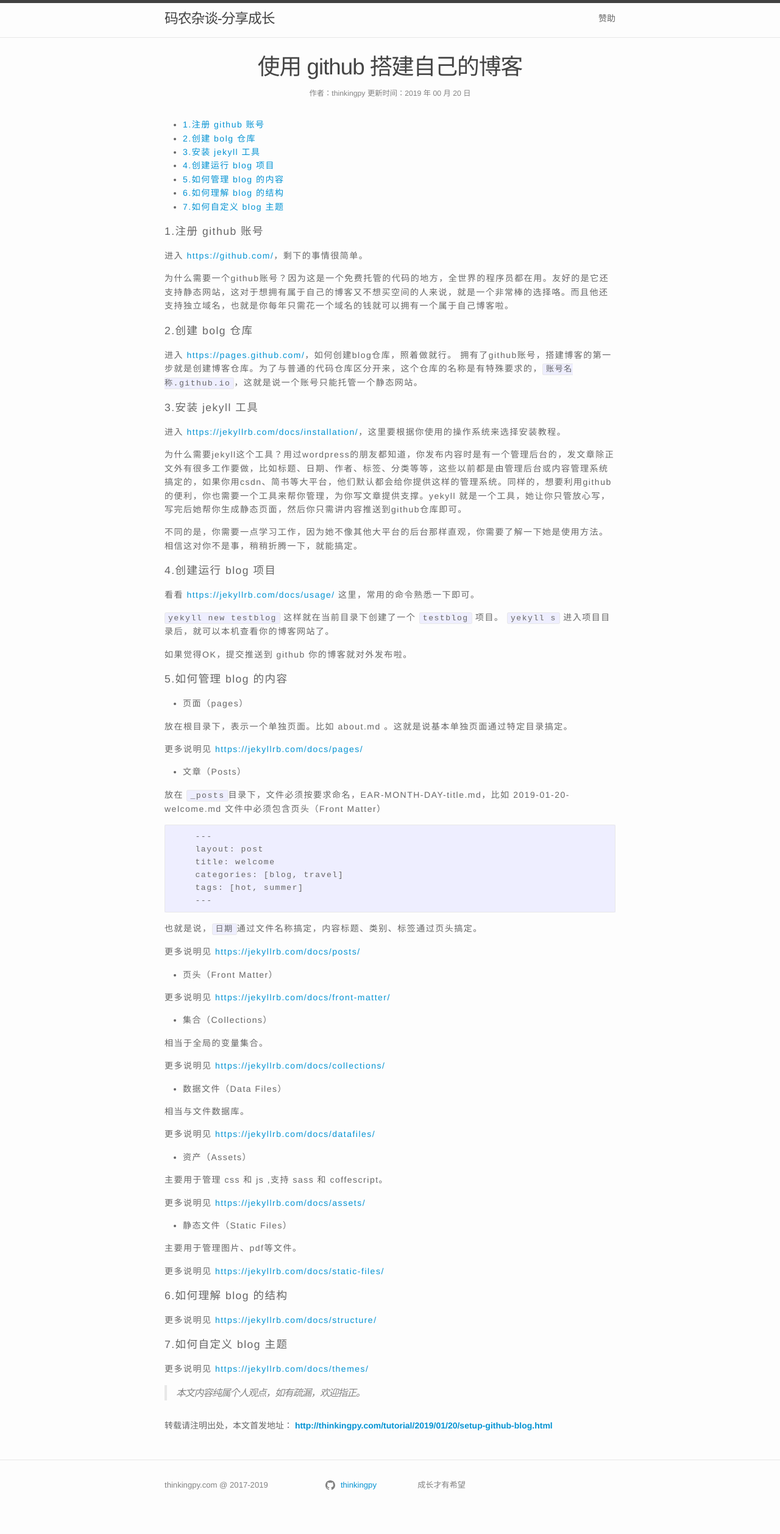
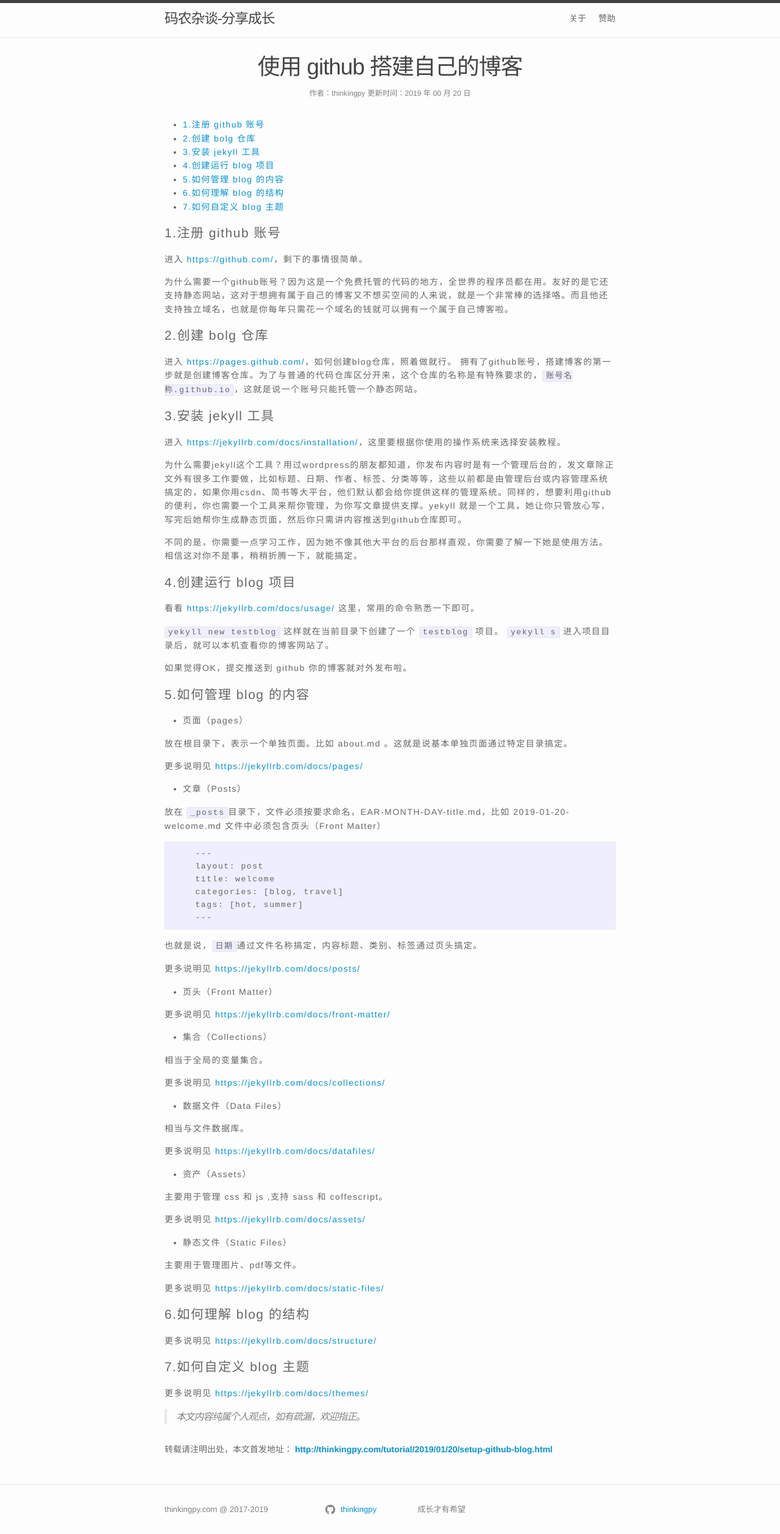
Before and after one commit to thinkingpy/thinkingpy.github.io, a Jekyll site: the page built from _posts/2019-01-20-setup-github-blog.md, in a window 1280 px wide. Shown: the whole page at 61% size. Built offline with Jekyll 4.4.1, drawn with Linux system fonts in a browser that asks for light colours; before the commit the page ends 2475 px from its top, so only the background shows below that.

```diff
--- a/_posts/2019-01-20-setup-github-blog.md
+++ b/_posts/2019-01-20-setup-github-blog.md
@@ -13,18 +13,18 @@ description: 如何使用 github 搭建自己的博客。
 * auto-gen TOC:
 {:toc}
 
-### 1.注册 github 账号
+# 1.注册 github 账号
 
 进入 <https://github.com/>，剩下的事情很简单。
 
 为什么需要一个github账号？因为这是一个免费托管的代码的地方，全世界的程序员都在用。友好的是它还支持静态网站，这对于想拥有属于自己的博客又不想买空间的人来说，就是一个非常棒的选择咯。而且他还支持独立域名，也就是你每年只需花一个域名的钱就可以拥有一个属于自己博客啦。
 
-### 2.创建 bolg 仓库
+# 2.创建 bolg 仓库
 
 进入 <https://pages.github.com/>，如何创建blog仓库，照着做就行。
 拥有了github账号，搭建博客的第一步就是创建博客仓库。为了与普通的代码仓库区分开来，这个仓库的名称是有特殊要求的，`账号名称.github.io`，这就是说一个账号只能托管一个静态网站。
 
-### 3.安装 jekyll 工具
+# 3.安装 jekyll 工具
 
 进入 <https://jekyllrb.com/docs/installation/>，这里要根据你使用的操作系统来选择安装教程。
 
@@ -32,7 +32,7 @@ description: 如何使用 github 搭建自己的博客。
 
 不同的是，你需要一点学习工作，因为她不像其他大平台的后台那样直观，你需要了解一下她是使用方法。相信这对你不是事，稍稍折腾一下，就能搞定。
 
-### 4.创建运行 blog 项目
+# 4.创建运行 blog 项目
 
 看看 <https://jekyllrb.com/docs/usage/> 这里，常用的命令熟悉一下即可。
 
@@ -41,15 +41,15 @@ description: 如何使用 github 搭建自己的博客。
 
 如果觉得OK，提交推送到 github 你的博客就对外发布啦。
 
-### 5.如何管理 blog 的内容
+# 5.如何管理 blog 的内容
 
-- 页面（pages）
+* 页面（pages）
 
 放在根目录下，表示一个单独页面。比如 about.md 。这就是说基本单独页面通过特定目录搞定。
 
 更多说明见 <https://jekyllrb.com/docs/pages/>
 
-- 文章（Posts）
+* 文章（Posts）
 
 放在 `_posts`目录下，文件必须按要求命名，EAR-MONTH-DAY-title.md，比如 2019-01-20-welcome.md
 文件中必须包含页头（Front Matter）
@@ -67,41 +67,40 @@ description: 如何使用 github 搭建自己的博客。
 
 更多说明见 <https://jekyllrb.com/docs/posts/>
 
-- 页头（Front Matter）
+* 页头（Front Matter）
 
 更多说明见 <https://jekyllrb.com/docs/front-matter/>
 
-- 集合（Collections）
+* 集合（Collections）
 
 相当于全局的变量集合。
 
 更多说明见 <https://jekyllrb.com/docs/collections/>
 
-- 数据文件（Data Files）
+* 数据文件（Data Files）
 
 相当与文件数据库。
 
 更多说明见 <https://jekyllrb.com/docs/datafiles/>
 
-- 资产（Assets）
+* 资产（Assets）
 
 主要用于管理 css 和 js ,支持 sass 和 coffescript。
 
 更多说明见 <https://jekyllrb.com/docs/assets/>
 
-- 静态文件（Static Files）
+* 静态文件（Static Files）
 
 主要用于管理图片、pdf等文件。
 
 更多说明见 <https://jekyllrb.com/docs/static-files/>
 
-### 6.如何理解 blog 的结构
+# 6.如何理解 blog 的结构
 
 更多说明见 <https://jekyllrb.com/docs/structure/>
 
-### 7.如何自定义 blog 主题
+# 7.如何自定义 blog 主题
 
 更多说明见 <https://jekyllrb.com/docs/themes/>
 
-
 > 本文内容纯属个人观点，如有疏漏，欢迎指正。
--- a/_sass/minima/_layout.scss
+++ b/_sass/minima/_layout.scss
@@ -232,6 +232,10 @@
 .post-content {
   margin-bottom: $spacing-unit;
   letter-spacing: 1.5px;
+  img{
+    display:block;
+    margin:0 auto;
+    }
   h2 {
     @include relative-font-size(2);
 
```
Also changed, not shown: _posts/2019-01-27-exercise-wins.md (added, +19 -0 lines), about.md (added, +11 -0 lines), donate.md (+4 -8 lines).
